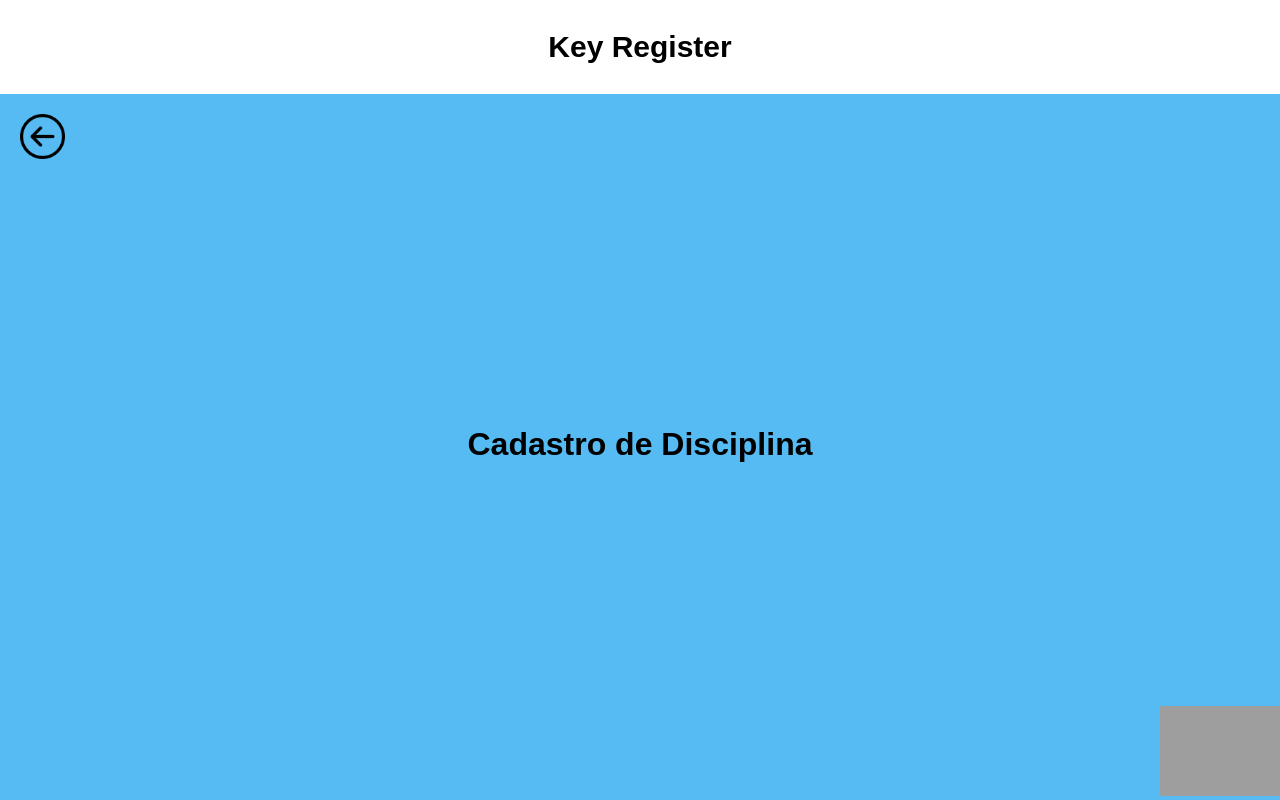
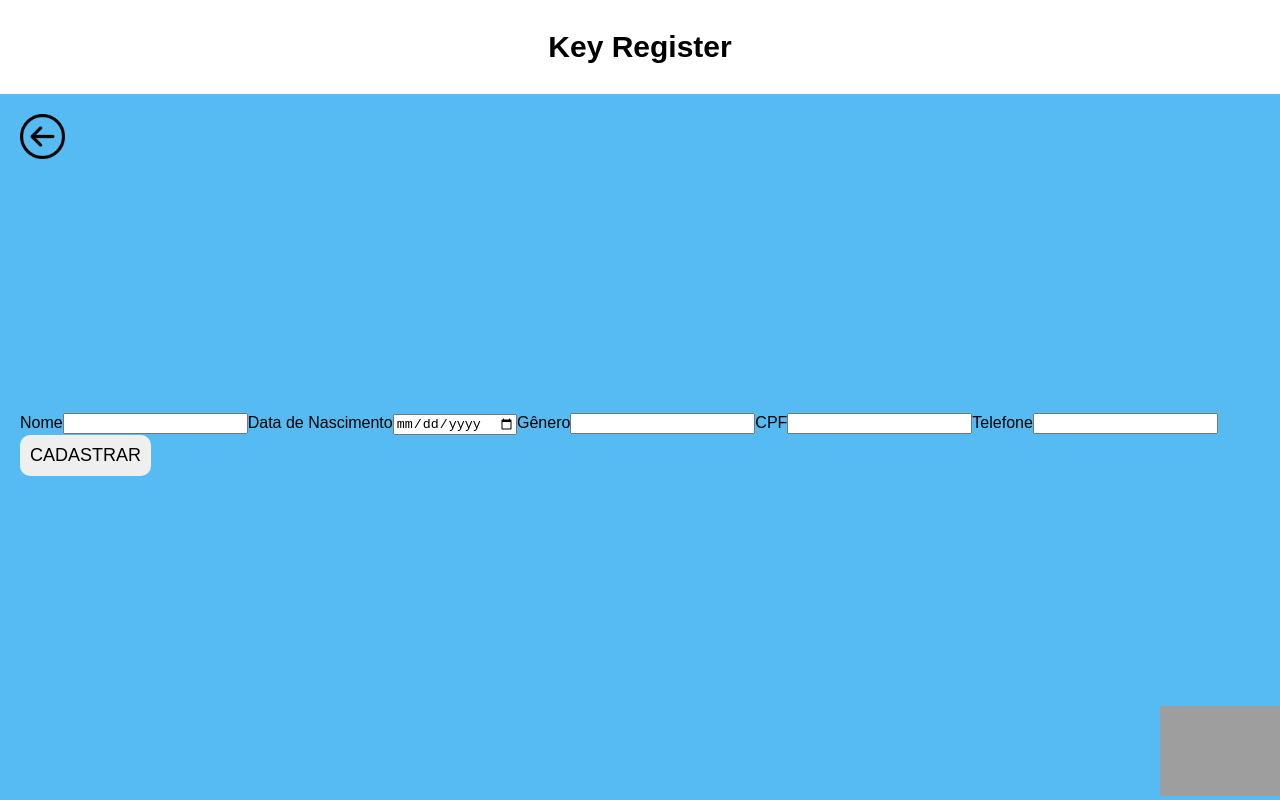
Before and after one commit to gustta11/KeyRegister, a React (Vite) app in the folder frontend/: page /Cadastro_disciplina in a window 1280 px wide. Built offline with nearby package versions, Linux system fonts and the light colour scheme; grey boxes are pictures that could not be loaded.

Commit message:
Atualizando Cadastros

```diff
--- a/frontend/src/components/CadastroDisciplina.jsx
+++ b/frontend/src/components/CadastroDisciplina.jsx
@@ -1,12 +1,77 @@
-import React from "react";
+import { useState } from "react";
 
-const CadastroDisciplina = () => {
+function CadastroDisciplina () {
 
-  return (
-    <div>
-      <h1>Cadastro de Disciplina</h1>
+const [formValores, setFormValores] = useState({
+  nome: '',
+  dataNascimento: '',
+  genero: '',
+  cpf: '',
+  telefone: '',
+});
+
+const handleChange = (e) => {
+  const { name, value } = e.target;
+  setFormValores(prevState => ({
+    ...prevState,
+    [name]: value
+  }));
+};
+
+const handleSubmit = async (e) => {
+  e.preventDefault();
+
+  try {
+    console.log("Dados a serem enviados: ", formValores);
+    const response = await fetch('http://localhost:3000/pessoas', {
+      method: 'POST',
+      headers: {
+        'Content-type': 'application/json'
+      },
+      body: JSON.stringify(formValores)
+    });
+
+    const json = await response.json();
+    console.log(response)
+    console.log(json);
+
+  } catch (err) {
+    console.error("Erro ao enviar", err)
+  }
+};
+
+return (
+
+  <form onSubmit={handleSubmit}>
+
+    <div className='container-create'>
+      <div className='formulario'>
+        <label>
+          Nome
+          <input type="text" name="nome" value={formValores.nome} onChange={handleChange} />
+        </label>
+        <label>
+          Data de Nascimento
+          <input type="date" name="dataNascimento" value={formValores.dataNascimento} onChange={handleChange} />
+        </label>
+        <label>
+          Gênero
+          <input type="text" name="genero" value={formValores.genero} onChange={handleChange} />
+        </label>
+        <label>
+          CPF
+          <input type="text" name="cpf" value={formValores.cpf} onChange={handleChange} />
+        </label>
+        <label>
+          Telefone
+          <input type="text" name="telefone" value={formValores.telefone} onChange={handleChange} />
+        </label>
+
+        <button type='submit'> CADASTRAR </button>
+
+      </div>
     </div>
-  );
+  </form>
+)
 }
-
 export default CadastroDisciplina;
--- a/frontend/src/components/CadastroProfessor.jsx
+++ b/frontend/src/components/CadastroProfessor.jsx
@@ -1,12 +1,77 @@
-import React from "react";
+import { useState } from "react";
 
-const CadastroProfessor = () => {
+function CadastroProfessor () {
 
-  return (
-    <div>
-      <h1>Cadastro de Professor</h1>
+const [formValores, setFormValores] = useState({
+  nome: '',
+  dataNascimento: '',
+  genero: '',
+  cpf: '',
+  telefone: '',
+});
+
+const handleChange = (e) => {
+  const { name, value } = e.target;
+  setFormValores(prevState => ({
+    ...prevState,
+    [name]: value
+  }));
+};
+
+const handleSubmit = async (e) => {
+  e.preventDefault();
+
+  try {
+    console.log("Dados a serem enviados: ", formValores);
+    const response = await fetch('http://localhost:3000/pessoas', {
+      method: 'POST',
+      headers: {
+        'Content-type': 'application/json'
+      },
+      body: JSON.stringify(formValores)
+    });
+
+    const json = await response.json();
+    console.log(response)
+    console.log(json);
+
+  } catch (err) {
+    console.error("Erro ao enviar", err)
+  }
+};
+
+return (
+
+  <form onSubmit={handleSubmit}>
+
+    <div className='container-create'>
+      <div className='formulario'>
+        <label>
+          Nome
+          <input type="text" name="nome" value={formValores.nome} onChange={handleChange} />
+        </label>
+        <label>
+          Data de Nascimento
+          <input type="date" name="dataNascimento" value={formValores.dataNascimento} onChange={handleChange} />
+        </label>
+        <label>
+          Gênero
+          <input type="text" name="genero" value={formValores.genero} onChange={handleChange} />
+        </label>
+        <label>
+          CPF
+          <input type="text" name="cpf" value={formValores.cpf} onChange={handleChange} />
+        </label>
+        <label>
+          Telefone
+          <input type="text" name="telefone" value={formValores.telefone} onChange={handleChange} />
+        </label>
+
+        <button type='submit'>CADASTRAR</button>
+
+      </div>
     </div>
-  );
+  </form>
+)
 }
-
 export default CadastroProfessor;
--- a/frontend/src/components/CadastroSala.jsx
+++ b/frontend/src/components/CadastroSala.jsx
@@ -1,12 +1,77 @@
-import React from "react";
+import { useState } from "react";
 
-const CadastroSala = () => {
+function CadastroSala () {
 
-  return (
-    <div>
-      <h1>Cadastro de Sala</h1>
+const [formValores, setFormValores] = useState({
+  nome: '',
+  dataNascimento: '',
+  genero: '',
+  cpf: '',
+  telefone: '',
+});
+
+const handleChange = (e) => {
+  const { name, value } = e.target;
+  setFormValores(prevState => ({
+    ...prevState,
+    [name]: value
+  }));
+};
+
+const handleSubmit = async (e) => {
+  e.preventDefault();
+
+  try {
+    console.log("Dados a serem enviados: ", formValores);
+    const response = await fetch('http://localhost:3000/pessoas', {
+      method: 'POST',
+      headers: {
+        'Content-type': 'application/json'
+      },
+      body: JSON.stringify(formValores)
+    });
+
+    const json = await response.json();
+    console.log(response)
+    console.log(json);
+
+  } catch (err) {
+    console.error("Erro ao enviar", err)
+  }
+};
+
+return (
+
+  <form onSubmit={handleSubmit}>
+
+    <div className='container-create'>
+      <div className='formulario'>
+        <label>
+          Nome
+          <input type="text" name="nome" value={formValores.nome} onChange={handleChange} />
+        </label>
+        <label>
+          Data de Nascimento
+          <input type="date" name="dataNascimento" value={formValores.dataNascimento} onChange={handleChange} />
+        </label>
+        <label>
+          Gênero
+          <input type="text" name="genero" value={formValores.genero} onChange={handleChange} />
+        </label>
+        <label>
+          CPF
+          <input type="text" name="cpf" value={formValores.cpf} onChange={handleChange} />
+        </label>
+        <label>
+          Telefone
+          <input type="text" name="telefone" value={formValores.telefone} onChange={handleChange} />
+        </label>
+
+        <button type='submit'> CADASTRAR </button>
+
+      </div>
     </div>
-  );
+  </form>
+)
 }
-
 export default CadastroSala;
--- a/frontend/src/components/CadastroTurma.jsx
+++ b/frontend/src/components/CadastroTurma.jsx
@@ -1,12 +1,77 @@
-import React from "react";
+import { useState } from "react";
 
-const CadastroTurma = () => {
+function CadastroTurma () {
 
-  return (
-    <div>
-      <h1>Cadastro Turma</h1>
+const [formValores, setFormValores] = useState({
+  nome: '',
+  dataNascimento: '',
+  genero: '',
+  cpf: '',
+  telefone: '',
+});
+
+const handleChange = (e) => {
+  const { name, value } = e.target;
+  setFormValores(prevState => ({
+    ...prevState,
+    [name]: value
+  }));
+};
+
+const handleSubmit = async (e) => {
+  e.preventDefault();
+
+  try {
+    console.log("Dados a serem enviados: ", formValores);
+    const response = await fetch('http://localhost:3000/pessoas', {
+      method: 'POST',
+      headers: {
+        'Content-type': 'application/json'
+      },
+      body: JSON.stringify(formValores)
+    });
+
+    const json = await response.json();
+    console.log(response)
+    console.log(json);
+
+  } catch (err) {
+    console.error("Erro ao enviar", err)
+  }
+};
+
+return (
+
+  <form onSubmit={handleSubmit}>
+
+    <div className='container-create'>
+      <div className='formulario'>
+        <label>
+          Nome
+          <input type="text" name="nome" value={formValores.nome} onChange={handleChange} />
+        </label>
+        <label>
+          Data de Nascimento
+          <input type="date" name="dataNascimento" value={formValores.dataNascimento} onChange={handleChange} />
+        </label>
+        <label>
+          Gênero
+          <input type="text" name="genero" value={formValores.genero} onChange={handleChange} />
+        </label>
+        <label>
+          CPF
+          <input type="text" name="cpf" value={formValores.cpf} onChange={handleChange} />
+        </label>
+        <label>
+          Telefone
+          <input type="text" name="telefone" value={formValores.telefone} onChange={handleChange} />
+        </label>
+
+        <button type='submit'> CADASTRAR </button>
+
+      </div>
     </div>
-  );
+  </form>
+)
 }
-
 export default CadastroTurma;
--- a/frontend/src/components/Visualizar.jsx
+++ b/frontend/src/components/Visualizar.jsx
@@ -1,10 +1,48 @@
-import React from "react";
+import React, { useState, useEffect } from "react";
 
-const Visualizar = () => {
+function Visualizar() {
+
+  const [consultaDados, setconsultaDados] = useState([]);
+
+  const handleSubmit = async (e) => {
+    e.preventDefault();
+
+    try {
+      const response = await fetch('http://localhost:3000/pessoas', {
+        method: 'GET',
+        headers: {
+          'Content-Type': 'application/json'
+        }
+      });
+
+      const data = await response.json();
+      setconsultaDados(data);
+    } catch (err) {
+      console.error("Erro ao buscar dados no banco", err);
+    }
+  };
+
+  useEffect(() => {
+    handleSubmit();
+  }, []);
 
   return (
-    <div>
-      <h1>Visualizar</h1>
+    <div className="read-container">
+      <form onSubmit={handleSubmit} className="read-form">
+        <button type="submit" className="read-button">Ler dados do banco</button>
+      </form>
+
+      <ol className="read-list">
+        {consultaDados.map((linha, index) => (
+          <li key={index} className="read-dados">
+            <div className="dados">Nome: {linha.nome}</div>
+            <div className="dados">Data Nascimento: {linha.dataNascimento}</div>
+            <div className="dados">Genero: {linha.genero}</div>
+            <div className="dados">CPF: {linha.cpf}</div>
+            <div className="dados">Telefone: {linha.telefone}</div>
+          </li>
+        ))}
+      </ol>
     </div>
   );
 }
```
